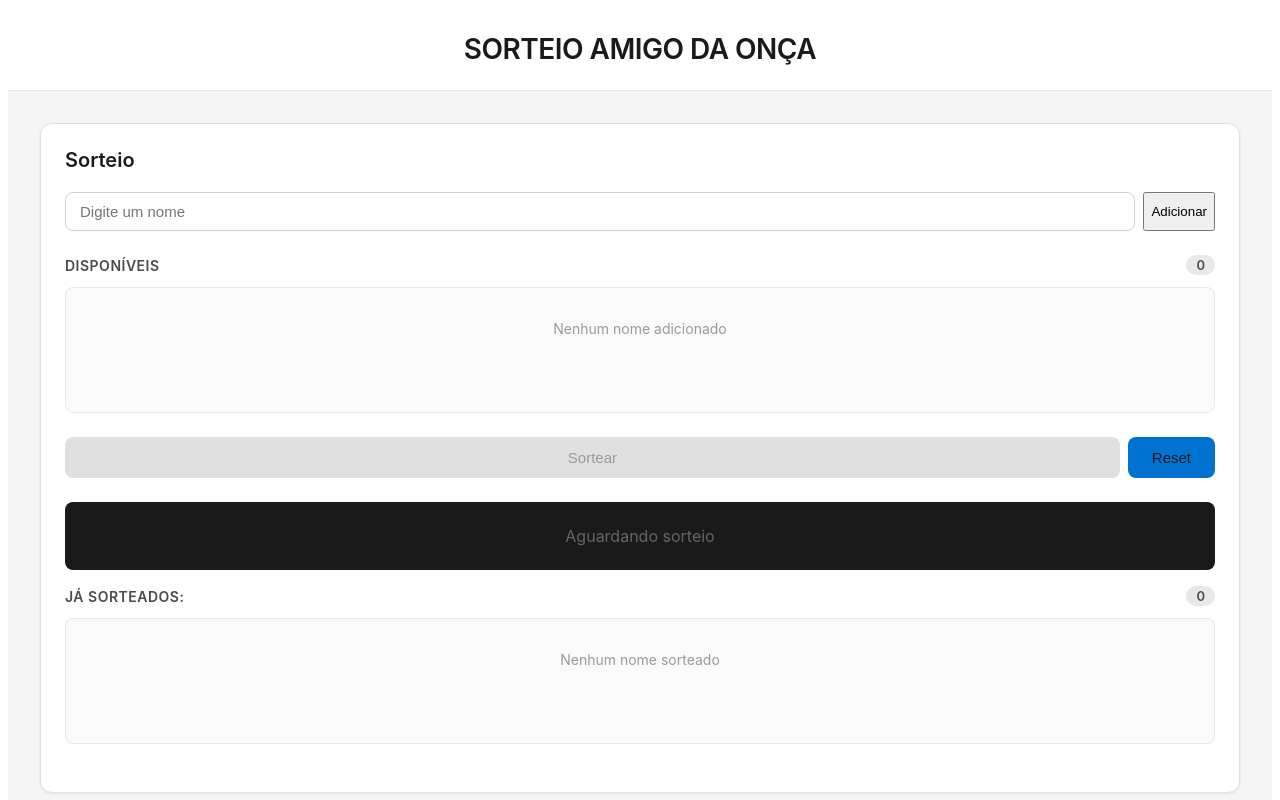
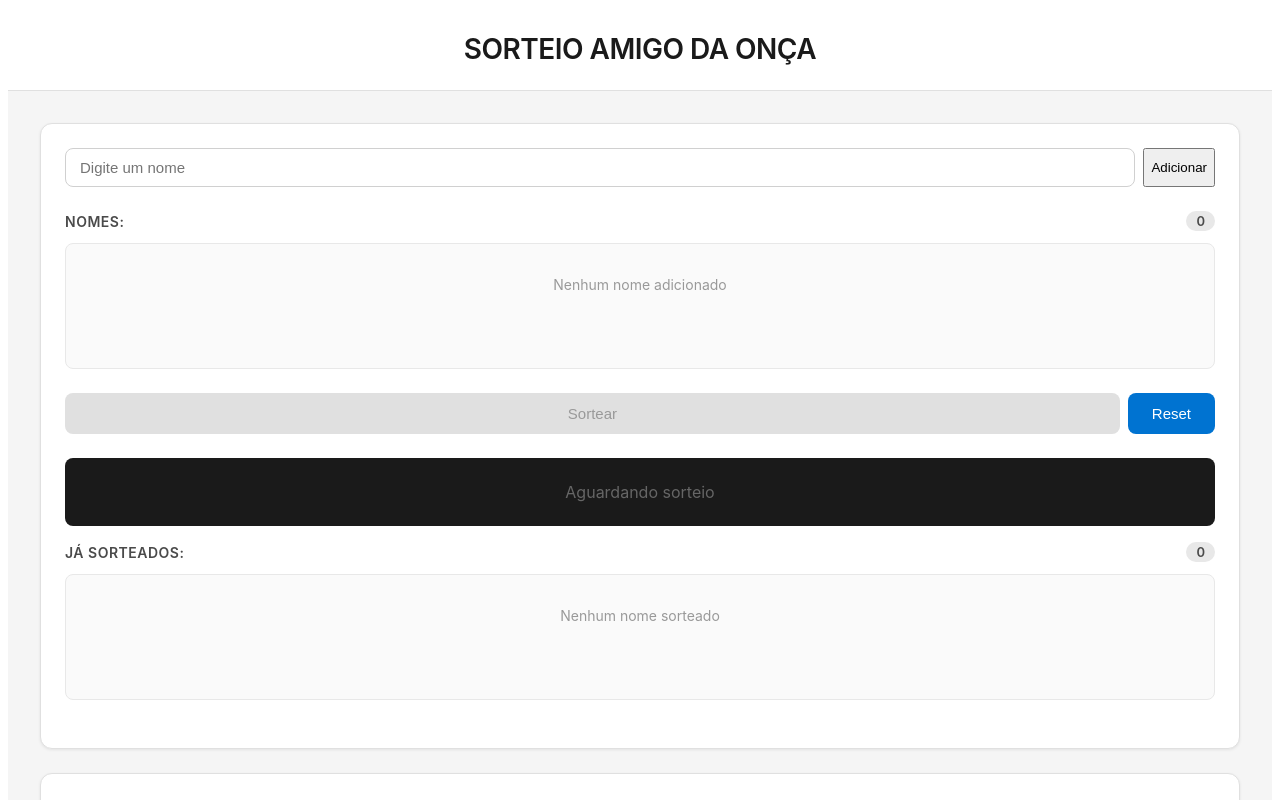
Before and after one commit to GustOki/soundFX, a React (Create React App) app in the folder okifx/: page / in a window 1280 px wide. Shown: the top 800 px of the page. Built offline with nearby package versions, Linux system fonts and the light colour scheme.

Commit message:
UPDATE App.css App.js

```diff
--- a/okifx/src/App.css
+++ b/okifx/src/App.css
@@ -246,7 +246,7 @@
 
 .secondary-button {
   background-color: #0073d1;
-  color: #1a1a1a;
+  color: #ffffff;
 }
 
 .secondary-button:hover {
--- a/okifx/src/App.js
+++ b/okifx/src/App.js
@@ -215,8 +215,6 @@ const Okifx = () => {
       <div className='content'>
         <div className='grid'>
           <section className='card'>
-            <h2 className='card-title'>Sorteio</h2>
-
             <div className='input-group'>
               <input
                 type='text'
@@ -232,7 +230,7 @@ const Okifx = () => {
 
             <div className='section'>
               <div className='section-header'>
-                <h3 className='section-title'>Disponíveis</h3>
+                <h3 className='section-title'>Nomes:</h3>
                 <span className='badge'>{availableNames.length}</span>
               </div>
 
```
